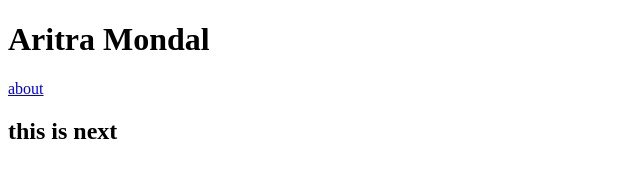
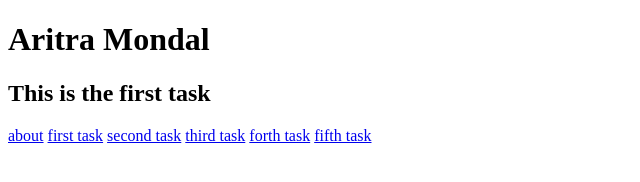
Before and after one commit to Aritra27/html_design, a plain HTML site: page index.html in a window 1280 px wide. Shown: the whole page, without its empty margins (0-640 px from the left). Drawn offline with Linux system fonts and the light colour scheme.

Commit message:
task
here is the task

```diff
--- a/index.html
+++ b/index.html
@@ -8,12 +8,13 @@
 </head>
 <body>
     <h1>Aritra Mondal</h1>
+    <h2><b>This is the first task</b></h2>
     <a href="about.html">about</a>
-    <a href="assignment.html"></a>
-    <a href="assignment1.html"></a>
-    <a href="assignment2.html"></a>
-    <a href="assignment3.html"></a>
-    <a href="assignment4.html"></a>
-    <h2>this is next</h2>
+    <a href="assignment.html">first task</a>
+    <a href="assignment1.html">second task</a>
+    <a href="assignment2.html">third task</a>
+    <a href="assignment3.html">forth task</a>
+    <a href="assignment4.html">fifth task</a>
+
 </body>
 </html>
```
